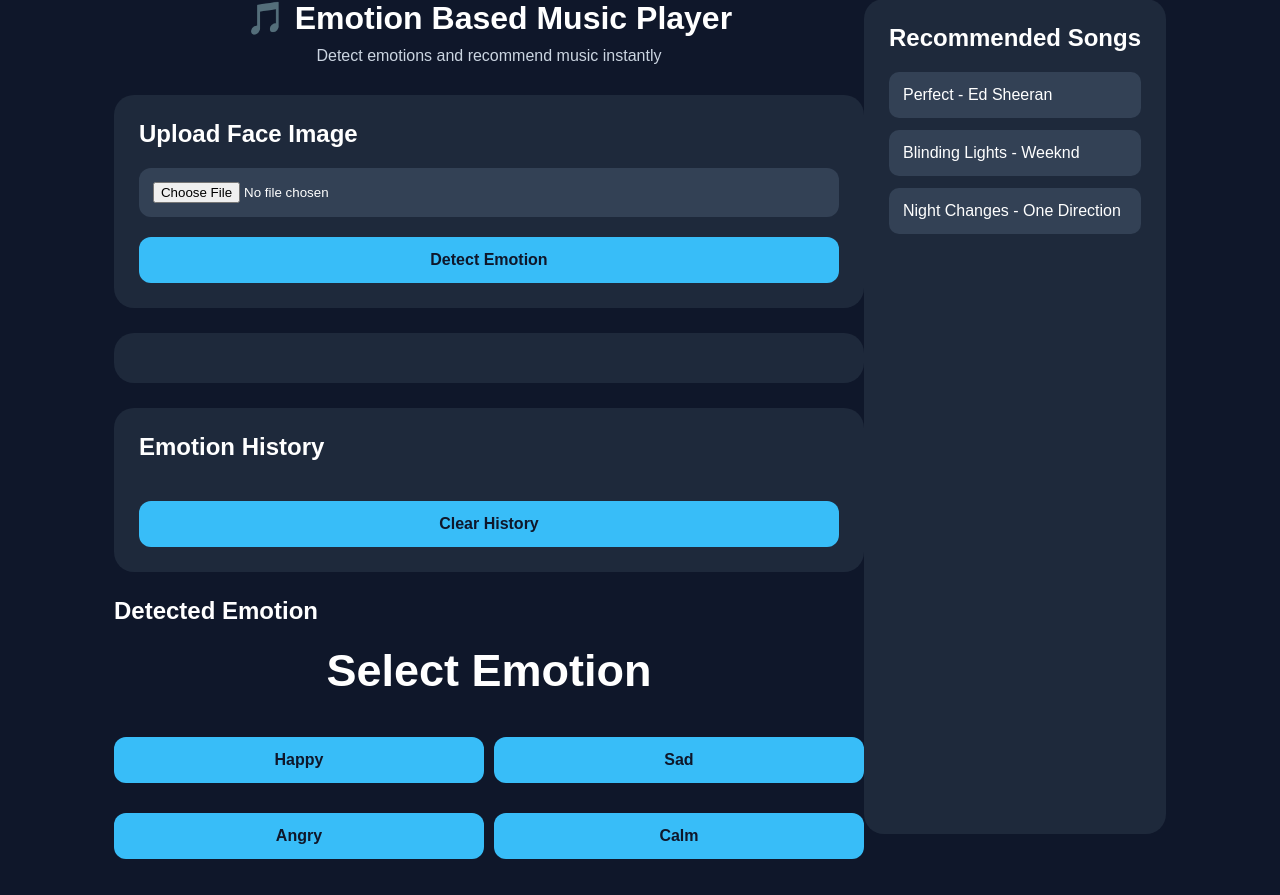
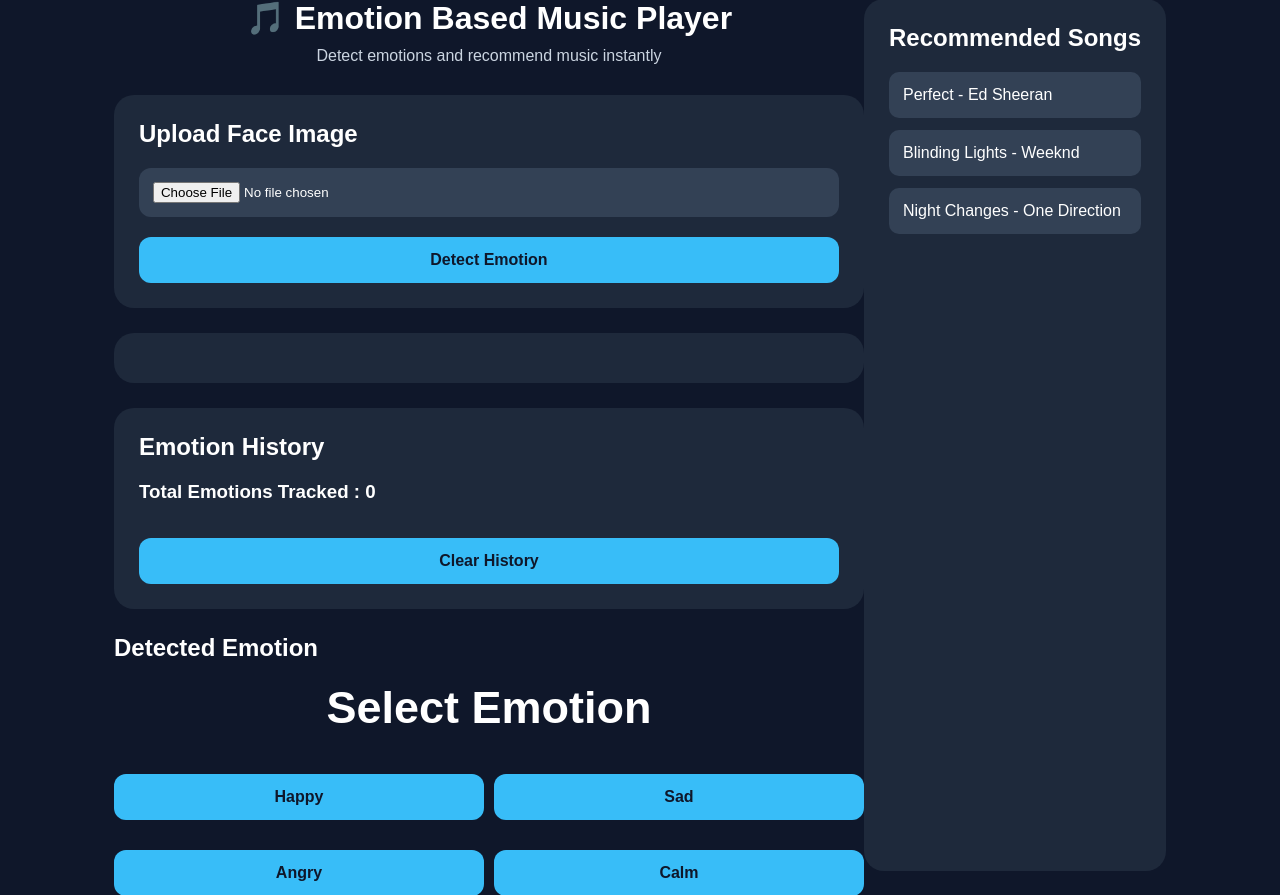
Before and after one commit to darshan-77777/MoodSync-AI, a Flask app: page / in a window 1280 px wide. Shown: the part 41-936 px from the top of the page. Before the commit the page ends 900 px from the top, so only its background shows below. Run offline with Flask 3, Linux system fonts and the light colour scheme.

Commit message:
Added emotion statistics tracker

```diff
--- a/static/script.js
+++ b/static/script.js
@@ -24,7 +24,10 @@ function setEmotion(emotion){
 document.getElementById("emotionText")
   .textContent = emotion;
   emotionHistory.push(emotion);
-
+document.getElementById("emotionCount")
+  .textContent =
+  "Total Emotions Tracked : " +
+  emotionHistory.length;
 document.getElementById("historyList")
   .innerHTML =
   emotionHistory
@@ -117,5 +120,7 @@ function clearHistory(){
 
   document.getElementById("historyList")
     .innerHTML = "";
-
+document.getElementById("emotionCount")
+  .textContent =
+  "Total Emotions Tracked : 0";
 }
--- a/templates/index.html
+++ b/templates/index.html
@@ -55,6 +55,10 @@
   <h2>
     Emotion History
   </h2>
+
+<h3 id="emotionCount">
+  Total Emotions Tracked : 0
+</h3>
 
   <ul id="historyList">
 <button onclick="clearHistory()">
```
